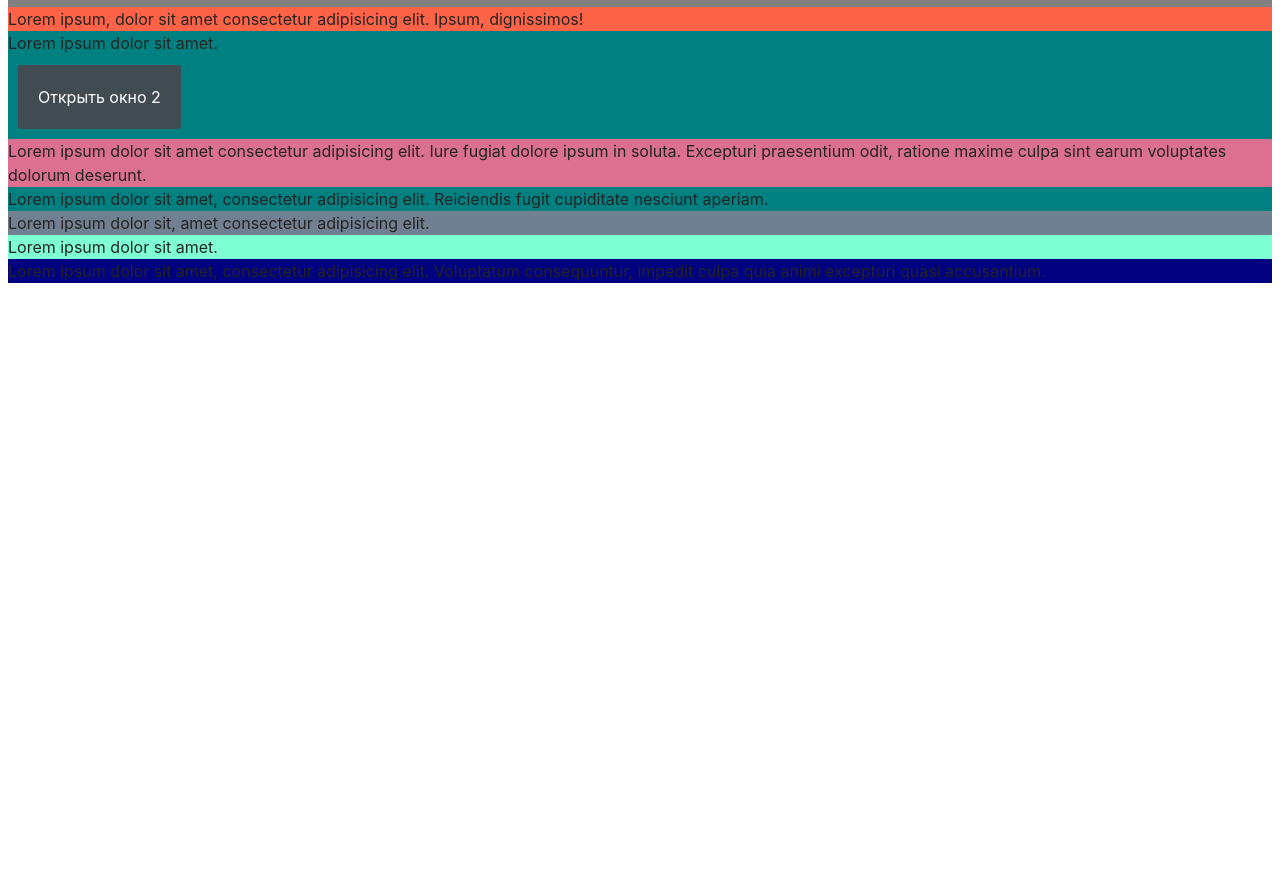
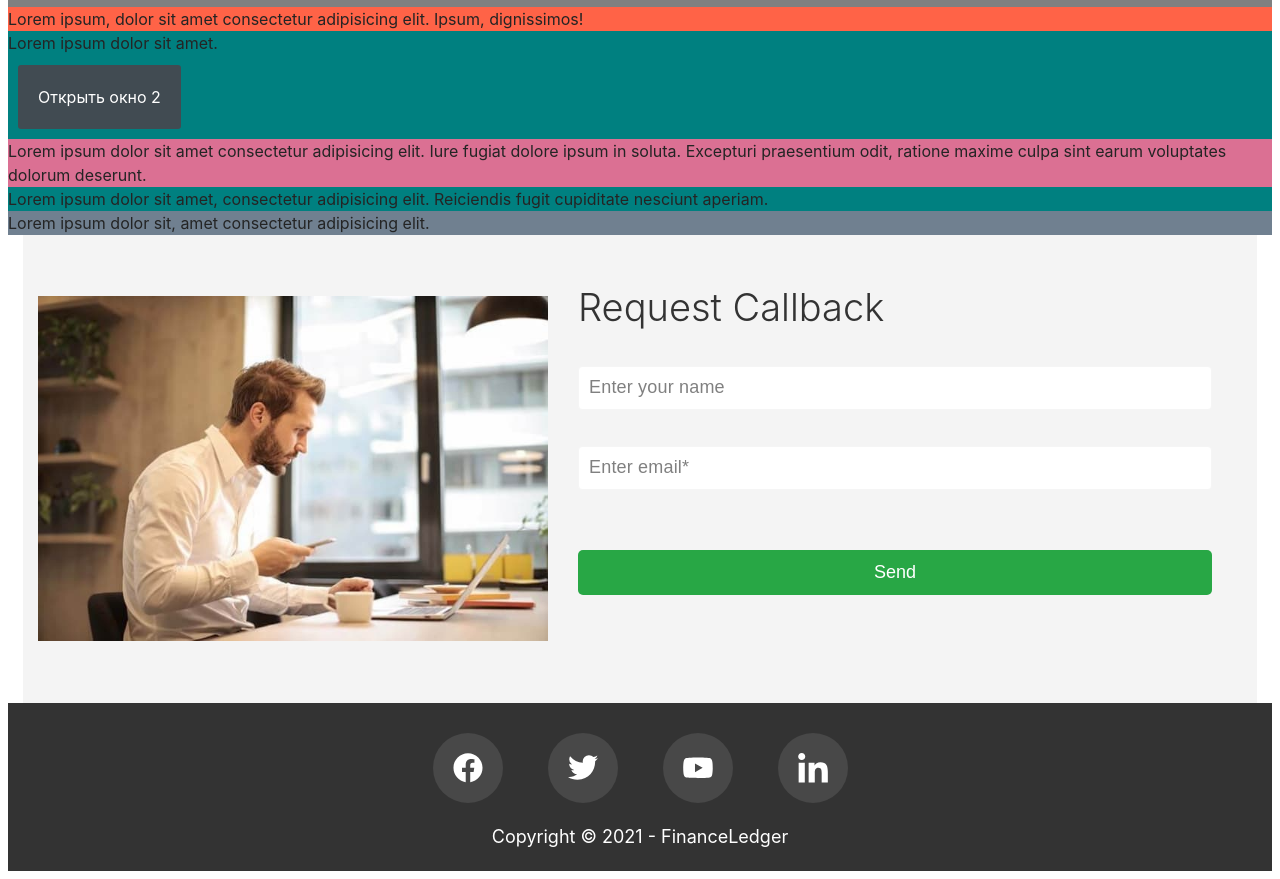
Before and after one commit to demadc/newrepo, a website built with Vite: page src/index.html in a window 1280 px wide. Shown: the part 533-1412 px from the top of the page. Before the commit the page ends 824 px from the top, so only its background shows below. Built offline with nearby package versions, Linux system fonts and the light colour scheme.

Commit message:
feat: add callback and footer html styles

```diff
--- a/src/css/callback.css
+++ b/src/css/callback.css
@@ -1,3 +1,116 @@
-.callback {
-  background-color: aquamarine;
+:root {
+  --main-font: 'Open Sans', sans-serif;
+  --primary-text: #333333;
+  --white-color: #ffffff;
+  --background: #f4f4f4;
+  --green-color: #28a745;
+  --form-text: #808080;
+  --accent-color: #1f7e34;
+  --footer-bgc: rgba(255, 255, 255, 0.1);
+  --time-function: 250ms cubic-bezier(0.4, 0, 0.2, 1);
 }
+h1,
+h2,
+h3,
+h4,
+h5,
+h6,
+p {
+  margin: 0;
+  padding: 0;
+}
+ul,
+ol {
+  list-style: none;
+  padding: 0;
+  margin: 0;
+}
+img {
+  display: block;
+  max-width: 100%;
+  height: auto;
+}
+button {
+  display: block;
+  border-radius: 25px;
+  border: none;
+  cursor: pointer;
+}
+a {
+  text-decoration: none;
+}
+.container {
+  max-width: 1300px;
+  margin: 0 auto;
+  padding: 0 15px;
+}
+
+/**************************** Page Form **************************/
+.form-container {
+  display: flex;
+  align-items: center;
+  background-color: var(--background);
+}
+.form-left,
+.form-right {
+  flex-basis: 50%;
+}
+.form-right {
+  padding: 49px 30px 48px;
+}
+.form-title {
+  margin-bottom: 34px;
+  font-weight: 300;
+  font-size: 38px;
+  line-height: 1.26;
+  color: var(--primary-text);
+}
+.form-content {
+  margin-bottom: 60px;
+}
+.field {
+  margin-bottom: 36px;
+}
+.field:nth-child(2n) {
+  margin-bottom: 60px;
+}
+.input-form {
+  outline: none;
+  border: 1px solid #f5f5f5;
+  border-radius: 4px;
+  width: 620px;
+  height: 40px;
+  padding-left: 10px;
+  font-size: 18px;
+  line-height: 1.55; /* 28/18 */
+  letter-spacing: 0.01em;
+  transition: border var(--time-function);
+}
+.input-form::placeholder {
+  font-weight: 400;
+  font-size: 18px;
+  line-height: 1.55; /* 28/18 */
+  color: var(--form-text);
+}
+.btn {
+  min-width: 167px;
+  padding: 10px 30px;
+  border-radius: 5px;
+  border: transparent;
+
+  font-weight: 400;
+  font-size: 18px;
+  line-height: 1.6; /* 28/18 */
+  color: var(--white-color);
+  background-color: var(--green-color);
+  transition: background-color var(--time-function);
+}
+.btn.secondary {
+  font-size: 18px;
+  line-height: 1.38; /* 25/18 */
+  min-width: 634px;
+}
+.btn.secondary:hover,
+.btn-secondary:focus {
+  background-color: var(--accent-color);
+}
--- a/src/css/footer.css
+++ b/src/css/footer.css
@@ -1,3 +1,47 @@
+:root {
+  --main-font: 'Open Sans', sans-serif;
+  --primary-text: #333333;
+  --white-color: #ffffff;
+  --background: #f4f4f4;
+  --green-color: #28a745;
+  --form-text: #808080;
+  --accent-color: #1f7e34;
+  --footer-bgc: rgba(255, 255, 255, 0.1);
+  --time-function: 250ms cubic-bezier(0.4, 0, 0.2, 1);
+}
+
+/******************** Page Contacts  *************************/
 .footer {
-  background-color: navy;
+  padding: 20px 0;
+  background-color: var(--primary-text);
 }
+.footer-list {
+  display: flex;
+  justify-content: center;
+  align-items: flex-end;
+  margin-bottom: 10px;
+}
+.footer-item:not(:last-child) {
+  margin-right: 25px;
+}
+.footer-link {
+  display: flex;
+  justify-content: center;
+  align-items: center;
+  width: 30px;
+  height: 30px;
+  border-radius: 50%;
+  background-color: var(--footer-bgc);
+    transition: background-color var(--time-function);
+}
+.footer-link:hover,
+.footer-link:focus {
+  background-color: var(--green-color);
+}
+.section-text {
+  font-weight: 400;
+  font-size: 18px;
+  line-height: 1.56;
+  text-align: center;
+  color: var(--white-color);
+}
--- a/src/partials/callback.html
+++ b/src/partials/callback.html
@@ -1,3 +1,43 @@
 <section class="callback">
-  <p>Lorem ipsum dolor sit amet.</p>
+  <div class="container">
+          <div class="form-container container">
+            <div class="form-left">
+              <img
+                src="../img/callback/callback-man.jpg"
+                alt="Man sitting at the table"
+                width="680"
+              />
+            </div>
+            <div class="form-right">
+              <h2 class="form-title">Request Callback</h2>
+              <form class="form-content">
+                <div class="field">
+                  <label for="name" class="label-form">
+                    <input
+                      class="input-form"
+                      type="text"
+                      name="name"
+                      id="name"
+                      placeholder="Enter your name"
+                      required
+                    />
+                  </label>
+                </div>
+                <div class="field">
+                  <label for="email" class="label-form">
+                    <input
+                      class="input-form"
+                      type="text"
+                      name="email"
+                      id="email"
+                      placeholder="Enter email*"
+                      required
+                    />
+                  </label>
+                </div>
+                <button class="btn secondary" type="submit">Send</button>
+              </form>
+            </div>
+          </div>
+        </div>
 </section>
--- a/src/partials/footer.html
+++ b/src/partials/footer.html
@@ -1,6 +1,39 @@
 <section class="footer">
-  <p>
-    Lorem ipsum dolor sit amet, consectetur adipisicing elit. Voluptatum
-    consequuntur, impedit culpa quia animi excepturi quasi accusantium.
-  </p>
+    <footer class="contacts">
+      <div class="container">
+        <ul class="footer-list">
+          <li class="footer-item">
+            <a href="" class="footer-link">
+              <svg width="31" height="35" class="footer-icon">
+                <use href="../img/footer/symbol-defs.svg#icon-faceebook"></use>
+              </svg>
+            </a>
+          </li>
+          <li class="footer-item">
+            <a href="" class="footer-link">
+              <svg width="31" height="35" class="footer-icon">
+                <use href="../img/footer/symbol-defs.svg#icon-twitter"></use>
+              </svg>
+            </a>
+          </li>
+          <li class="footer-item">
+            <a href="" class="footer-link">
+              <svg width="31" height="35" class="footer-icon">
+                <use href="../img/footer/symbol-defs.svg#icon-yotube"></use>
+              </svg>
+            </a>
+          </li>
+          <li class="footer-item">
+            <a href="" class="footer-link">
+              <svg width="31" height="35" class="footer-icon">
+                <use href="../img/footer/symbol-defs.svg#icon-linkedin"></use>
+              </svg>
+            </a>
+          </li>
+        </ul>
+        <p class="section-text">
+          Copyright &copy; 2021 - FinanceLedger
+        </p>
+      </div>
+    </footer>
 </section>
```
Also changed, not shown: src/img/callback/callback-man.jpg (added), src/img/footer/symbol-defs.svg (added), 1 other file.
